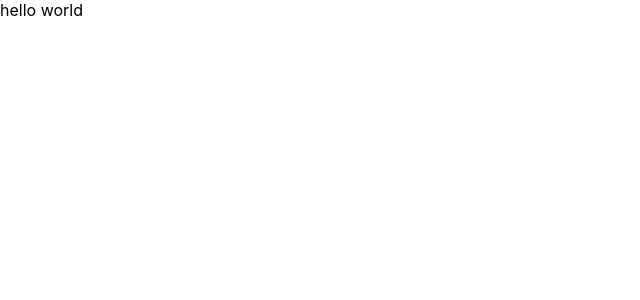
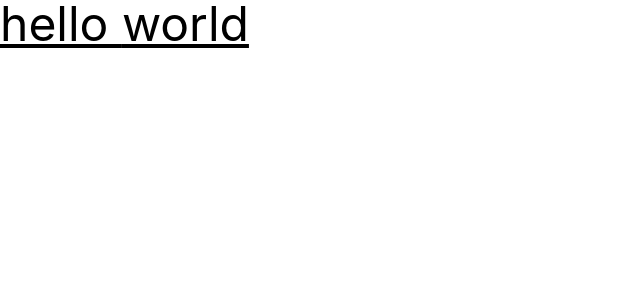
Before and after one commit to yito0424/pop-up-todo, a React (Create React App) app in the folder webfront/: page /service in a window 1280 px wide. Shown: the top 300 px of the page, without its empty margins (0-640 px from the left). Built offline with nearby package versions, Linux system fonts and the light colour scheme.

Commit message:
TailwindCSSを導入

```diff
--- /dev/null
+++ b/webfront/craco.config.js
@@ -0,0 +1,10 @@
+module.exports = {
+    style: {
+      postcss: {
+        plugins: [
+          require('tailwindcss'),
+          require('autoprefixer'),
+        ],
+      },
+    },
+}
--- a/webfront/src/Service.tsx
+++ b/webfront/src/Service.tsx
@@ -4,6 +4,6 @@ type ServiceProps =  {
     name: string,
 }
 
-const Service: React.VFC<ServiceProps> = ({name}) => <div>hello {name}</div>;
+const Service: React.VFC<ServiceProps> = ({name}) => <div className="text-5xl underline">hello {name}</div>;
 
 export default Service;
--- a/webfront/src/index.css
+++ b/webfront/src/index.css
@@ -1,3 +1,7 @@
+@tailwind base;
+@tailwind components;
+@tailwind utilities;
+
 body {
   margin: 0;
   font-family: -apple-system, BlinkMacSystemFont, 'Segoe UI', 'Roboto', 'Oxygen',
--- /dev/null
+++ b/webfront/tailwind.config.js
@@ -0,0 +1,11 @@
+module.exports = {
+  purge: ['./src/**/*.{js,jsx,ts,tsx}', './public/index.html'],
+  darkMode: false, // or 'media' or 'class'
+  theme: {
+    extend: {},
+  },
+  variants: {
+    extend: {},
+  },
+  plugins: [],
+}
```
Also changed, not shown: webfront/package.json (+8 -4 lines), 1 other file (tests, documents, lock files or other folders).
